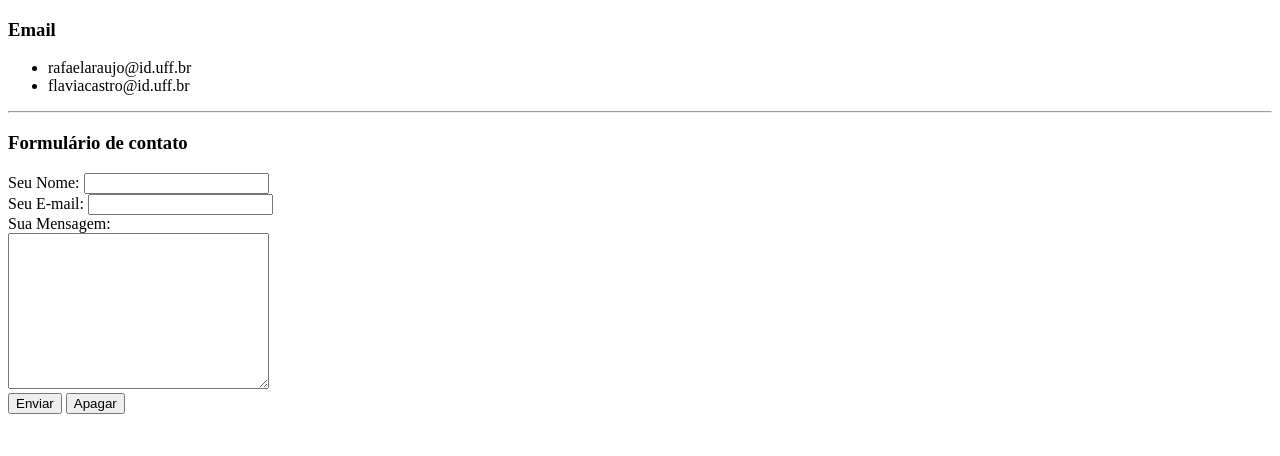
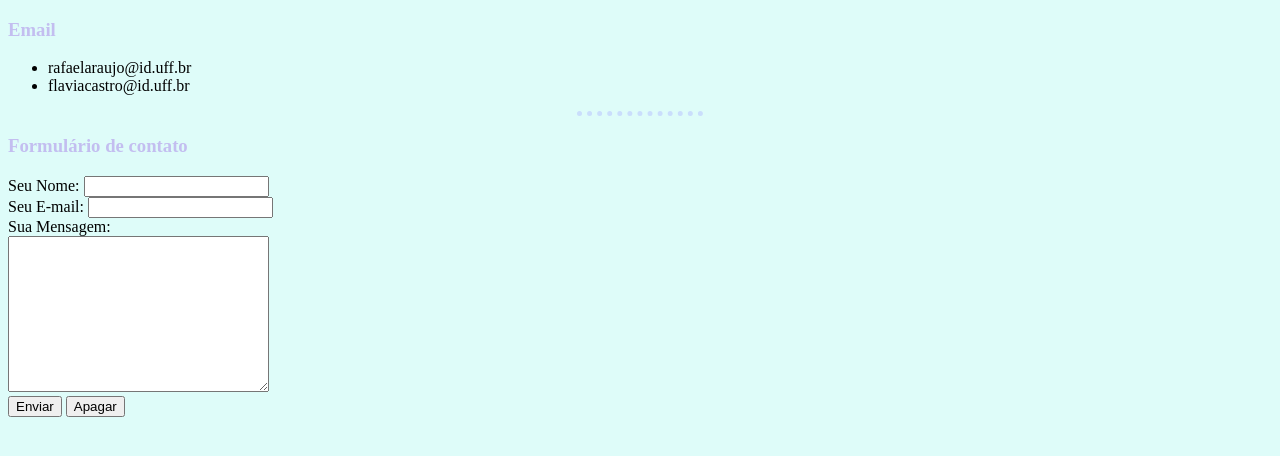
Before and after one commit to rafael-gh/The-complete-2023-Web-Development-Bootcamp, a plain HTML site: page contatos.html in a window 1280 px wide. Drawn offline with Linux system fonts and the light colour scheme.

Commit message:
atualização

```diff
--- a/contatos.html
+++ b/contatos.html
@@ -3,6 +3,7 @@
 <head>
   <meta charset="UTF-8">
   <title>Contatos</title>
+  <link rel="stylesheet" href="css/style.css">
 </head>
 <body>
   <h3>Email</h3>
--- /dev/null
+++ b/css/style.css
@@ -0,0 +1,14 @@
+body{
+  background-color: #DEFCF9;
+}
+
+hr{
+  border-style: dotted none none;
+  border-color:#CADEFC;
+  border-width: 5px;
+  width: 10%;
+}
+
+h1,h3{
+  color: #C3BEF0;
+}
```
Also changed, not shown: html_boilerplate.html (deleted, +0 -11 lines), index.html (+1 -0 lines), teste.html (deleted, +0 -10 lines).
